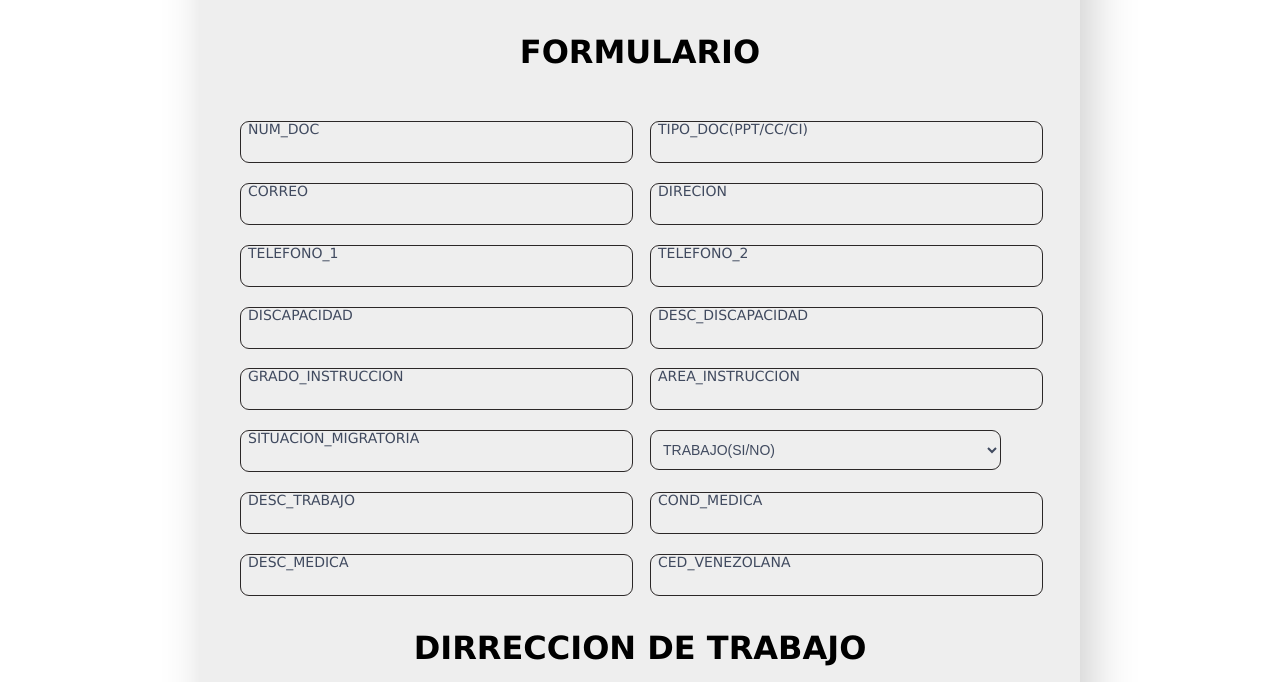
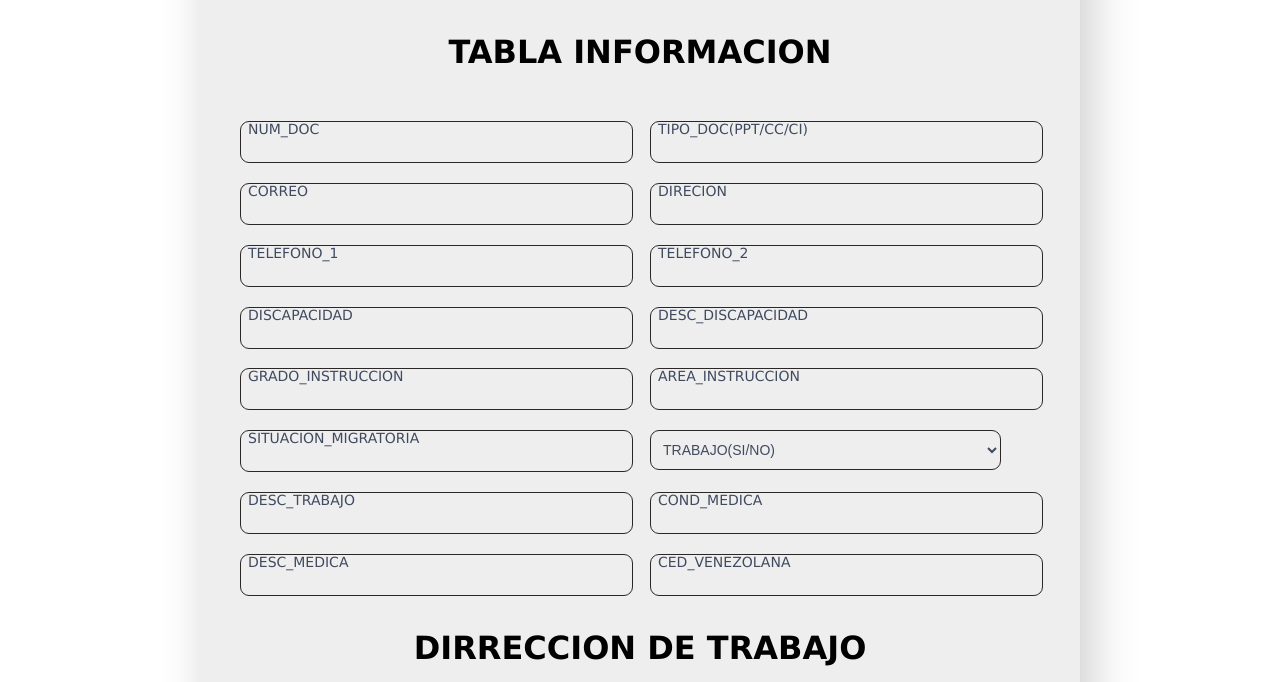
Before and after one commit to KerynM96/FAMULARIO, a plain HTML site: page proyecto final/index.html in a window 1280 px wide. Shown: the part 118-800 px from the top of the page. Drawn offline with Linux system fonts and the light colour scheme.

Commit message:
Update index.html

```diff
--- a/proyecto final/index.html
+++ b/proyecto final/index.html
@@ -82,7 +82,7 @@
             </div>
 
 
-            <h1>FORMULARIO</H1>
+            <h1>TABLA PRINCIPAL </H1>
             <div class="contain">
                 <input class="input" type="text" name="txtnombre" maxlength="50" placeholder="Nombre beneficiario" autofocus required/>
                 <label class="select">COD_CLINETES</label>
@@ -128,7 +128,7 @@
             </div>
 
 
-            <H1>FORMULARIO</H1>
+            <H1>TABLA INFORMACION</H1>
             <div class="contain">
                 <input class="input" type="text" name="txtnombre" maxlength="50" placeholder="NUM_DOC" autofocus required/>
                 <label class="select">NUM_DOC</label>
```
